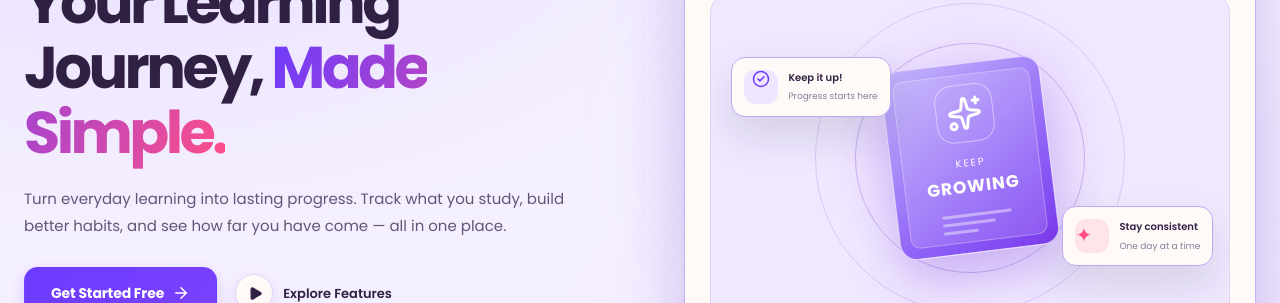
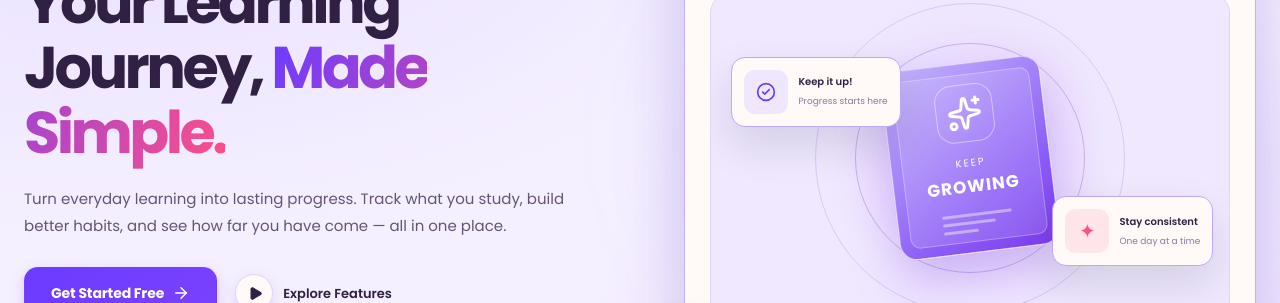
Before and after one commit to Adarshverma977/Skillora, a React (Vite) app in the folder client/: page / in a window 1280 px wide. Shown: the part 288-591 px from the top of the page. Built offline with nearby package versions, Linux system fonts and the light colour scheme; no server answers.

Commit message:
fix(client): center hero floating card icons

```diff
--- a/client/src/features/landing/components/HeroSection.css
+++ b/client/src/features/landing/components/HeroSection.css
@@ -595,3 +595,41 @@
     transform: none;
   }
 }
+
+
+/* Precise icon centering inside floating-card boxes */
+.hero-floating-card .hero-floating-icon,
+.hero-floating-card .hero-streak-emoji {
+  display: grid !important;
+  place-items: center !important;
+  align-self: center;
+  flex: 0 0 44px;
+  width: 44px;
+  height: 44px;
+  padding: 0 !important;
+  margin: 0 !important;
+  line-height: 1;
+  box-sizing: border-box;
+}
+
+.hero-floating-card .hero-floating-icon svg {
+  width: 20px;
+  height: 20px;
+  display: block;
+  margin: 0;
+  flex-shrink: 0;
+}
+
+.hero-floating-card .hero-streak-emoji {
+  font-size: 20px;
+  text-align: center;
+}
+
+@media (max-width: 420px) {
+  .hero-floating-card .hero-floating-icon,
+  .hero-floating-card .hero-streak-emoji {
+    flex-basis: 38px;
+    width: 38px;
+    height: 38px;
+  }
+}
```
